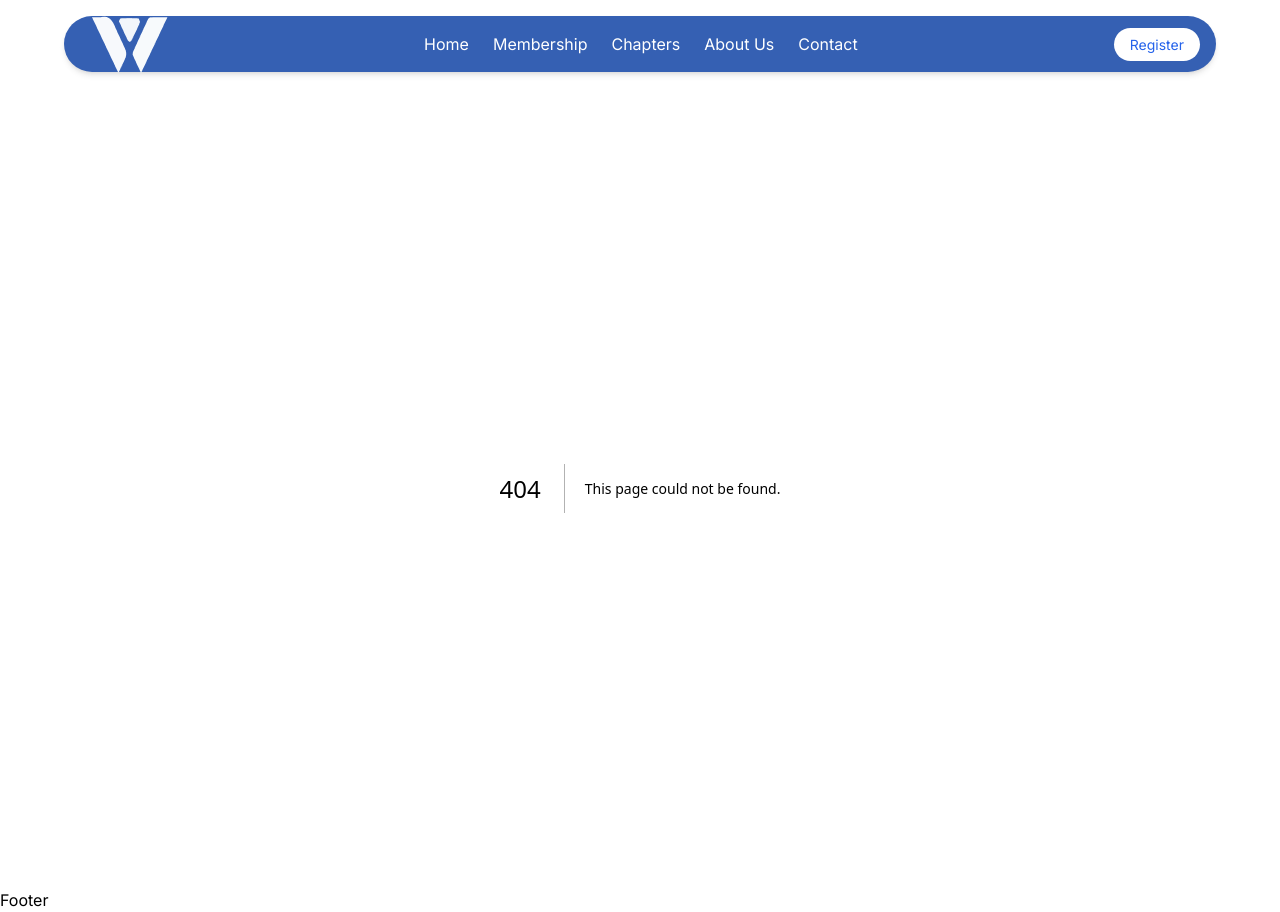
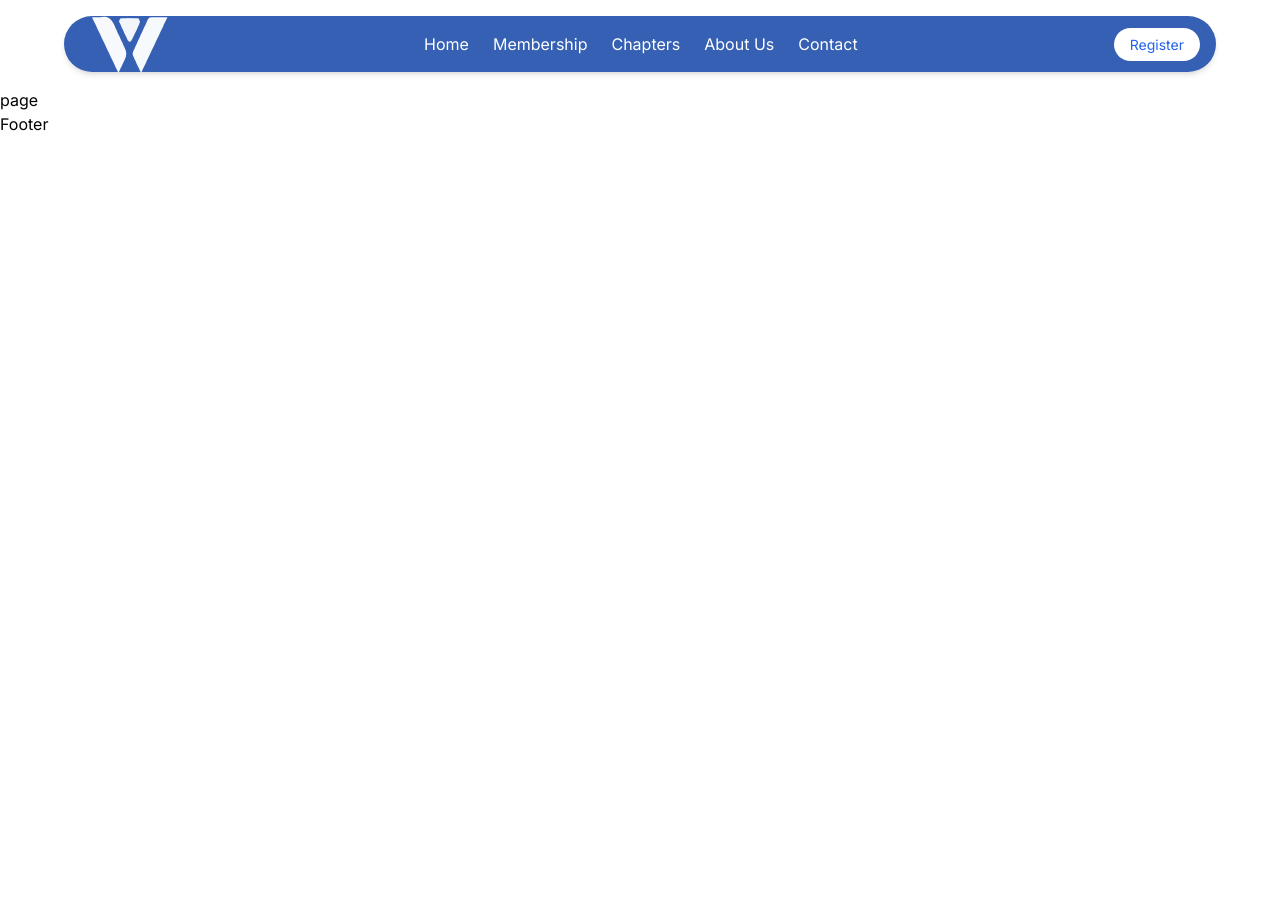
Before and after one commit to wissionaxis/wissionaxis, a Next.js app: page /chapter in a window 1280 px wide. Before the commit this address had no page. After the commit the page ends 800 px from the top, so only its background shows below. Built offline with nearby package versions, Linux system fonts and the light colour scheme.

Commit message:
added pages

```diff
--- /dev/null
+++ b/app/(sites)/chapter/page.tsx
@@ -0,0 +1,9 @@
+import React from 'react'
+
+const page = () => {
+  return (
+    <div>page</div>
+  )
+}
+
+export default page
--- /dev/null
+++ b/app/(sites)/events/page.tsx
@@ -0,0 +1,9 @@
+import React from 'react'
+
+const page = () => {
+  return (
+    <div>page</div>
+  )
+}
+
+export default page
--- /dev/null
+++ b/app/(sites)/membership/page.tsx
@@ -0,0 +1,9 @@
+import React from 'react'
+
+const page = () => {
+  return (
+    <div>page</div>
+  )
+}
+
+export default page
--- a/app/(sites)/page.tsx
+++ b/app/(sites)/page.tsx
@@ -3,7 +3,7 @@ import Image from 'next/image';
 import { SectionType } from '../constants/type';
 import { useEffect } from 'react';
 import gsap from 'gsap';
-import { Power4 } from 'gsap';
+import { Power4 ,Power3} from 'gsap';
 const Home = () => {
   const images = [
     '/path/to/your/image1.png',
@@ -39,7 +39,7 @@ const Home = () => {
       translateX: '0',
       opacity: 1,
       duration: 1,
-      ease:'back.out',
+      ease:"power4.inOut",
       delay: 0.5,
     }).fromTo('.Hero-Header p', {
       translateX: '-200px',
```
